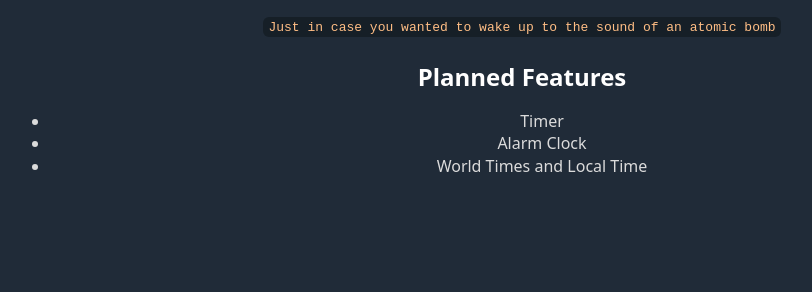
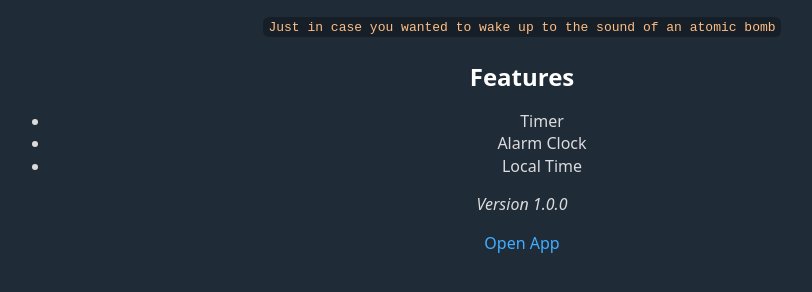
Before and after one commit to logicallylogi/logically.cc, an Astro site: page /projects/clock in a window 1280 px wide. Shown: the part 220-512 px from the top of the page, without its empty margins (118-930 px from the left). Built offline with nearby package versions, Linux system fonts and the light colour scheme; Astro itself is replaced by a stand-in of ours.

Commit message:
Update Clock project page

````diff
--- a/src/pages/projects/clock.md
+++ b/src/pages/projects/clock.md
@@ -1,14 +1,18 @@
 ---
 title: Clock & Alarms
 category: Utility
-status: Planned
+status: Online
 source: https://git.ixvd.net/logically.cc/clock
 layout: ../../layouts/primary.astro
 ---
 # Clock & Alarm
 ```Just in case you wanted to wake up to the sound of an atomic bomb```
 
-## Planned Features
+## Features
 - Timer
 - Alarm Clock
-- World Times and Local Time
+- Local Time
+
+*Version 1.0.0*
+
+[Open App](/clock)
````
